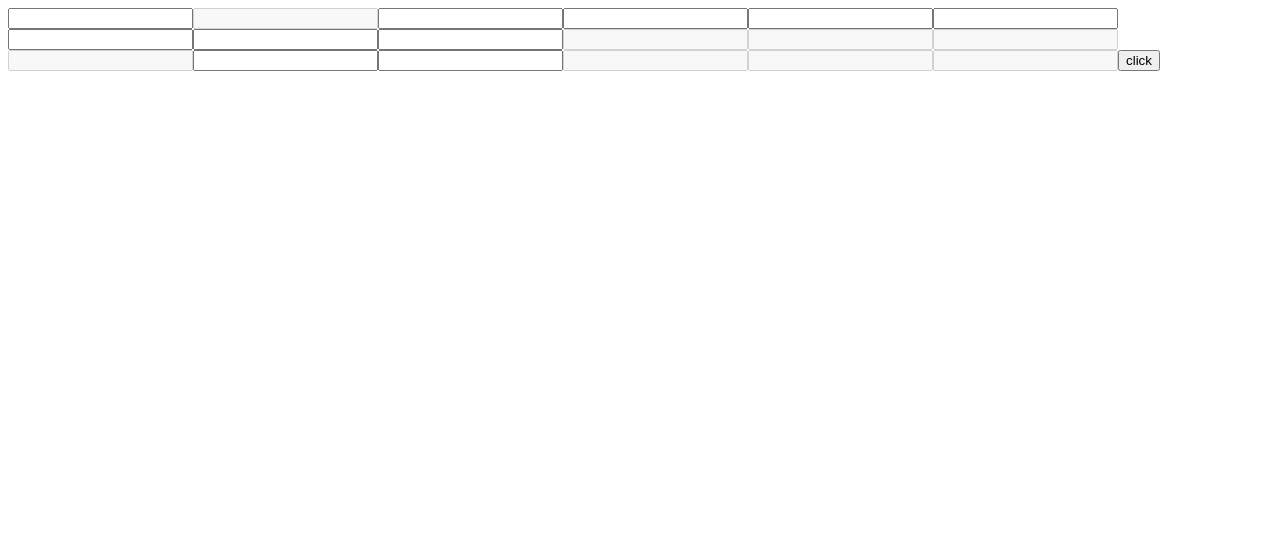
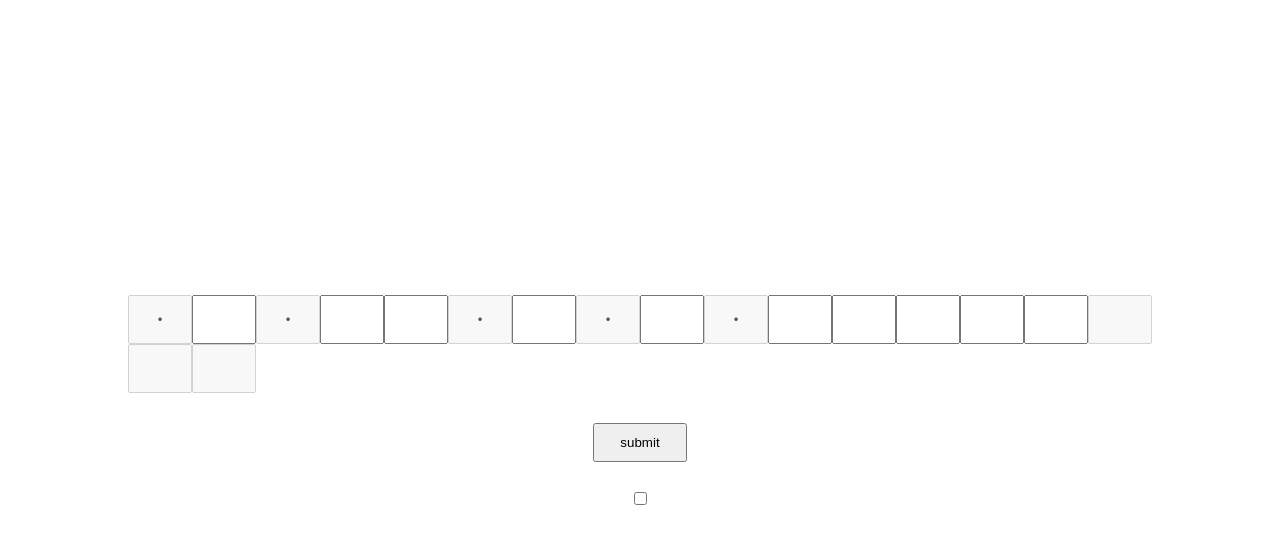
Before and after one commit to refixshow/password-input, a React (Create React App) app: page / in a window 1280 px wide. Shown: the top 544 px of the page. Built offline with nearby package versions, Linux system fonts and the light colour scheme.

Commit message:
2nd commit

```diff
--- /dev/null
+++ b/src/App.css
@@ -0,0 +1,28 @@
+* {
+  margin: 0;
+  padding: 0;
+}
+.container {
+  display: flex;
+  height: 100vh;
+  width: 80%;
+  margin: 0 auto;
+  justify-content: center;
+  align-items: center;
+}
+.container input[type="text"],
+.container input[type="password"] {
+  width: 30px;
+  padding: 15px;
+  text-align: center;
+}
+.container input[type="submit"] {
+  margin: 30px;
+  padding: 10px 25px;
+  cursor: pointer;
+}
+.container form {
+  display: flex;
+  flex-direction: column;
+  align-items: center;
+}
--- a/src/App.tsx
+++ b/src/App.tsx
@@ -1,15 +1,24 @@
-import React, { FC } from "react";
+import React, { FC, useState } from "react";
 import PasswordInput from "./PasswordInput";
 
 const App: FC = () => {
-  // IF PASSWORD IS STRONG
+  // PASSWORD IS STRONG
+  const [isPasswordCorrect, setIsPasswordCorrect] = useState<boolean>(false);
 
   const password: String = "StrongP@ssw0rd!";
+  // const password: String = "123";
   const onSucces: () => void = () => {
-    console.log("Password is correct!");
+    setIsPasswordCorrect(true);
   };
-
-  return <PasswordInput password={password} onSucces={onSucces} />;
+  return (
+    <div className="container">
+      {isPasswordCorrect ? (
+        <h2>Logged In!</h2>
+      ) : (
+        <PasswordInput password={password} onSucces={onSucces} />
+      )}
+    </div>
+  );
 };
 
 export default App;
--- a/src/PasswordInput.tsx
+++ b/src/PasswordInput.tsx
@@ -1,34 +1,41 @@
-import React, { useCallback, useState, useRef, FC } from "react";
-
-const disabledInputs: number[] = [];
+import React, { useCallback, useState, useRef, FC, useEffect } from "react";
 
 interface Props {
   password: String;
   onSucces: () => void;
 }
 
+const disabledInputs: number[] = [];
+
 const PasswordInput: FC<Props> = ({ password, onSucces }) => {
+  const [isPasswordVisible, togglePasswordVisibility] = useState<boolean>(
+    false
+  );
   const inputsRef: any = useRef([]);
   const [length] = useState(
     Math.floor(Math.random() * 5) + password.length + 2
   );
 
+  const fillDisabledInputs = useCallback(() => {
     for (let i: number = 0; i < length; i++) {
-    const randomNumb: number = Math.floor(Math.random() * password.length);
+      const randomNumber: number = Math.floor(Math.random() * password.length);
       if (
-      !disabledInputs.includes(randomNumb) &&
+        !disabledInputs.includes(randomNumber) &&
         disabledInputs.length < password.length / 3
       )
-      disabledInputs.push(randomNumb);
+        disabledInputs.push(randomNumber);
 
       if (i >= password.length) disabledInputs.push(i);
     }
+  }, [password, onSucces]);
+
+  fillDisabledInputs();
 
   const handleSubmitForm = useCallback(
     (e) => {
       e.preventDefault();
 
-      const isCharCorrect = (el: HTMLInputElement, idx: number) => {
+      const isCharCorrect = (el: HTMLInputElement, idx: number): boolean => {
         if (!el.disabled) {
           return el.value === password[idx];
         }
@@ -43,18 +50,32 @@ const PasswordInput: FC<Props> = ({ password, onSucces }) => {
 
   return (
     <form onSubmit={handleSubmitForm}>
-      {Array.from({ length }).map((_, idx) => (
+      <div>
+        {Array.from({ length }).map((_: any, idx: number) => (
           <input
+            autoFocus={idx === 0}
             key={idx}
-          type="text"
-          disabled={idx === disabledInputs.find((el) => el === idx)}
-          ref={(ref) => (inputsRef.current[idx] = ref)}
+            type={isPasswordVisible ? "text" : "password"}
+            disabled={idx === disabledInputs.find((el: number) => el === idx)}
+            ref={(ref: HTMLInputElement) => (inputsRef.current[idx] = ref)}
             minLength={1}
             maxLength={1}
             required
+            value={
+              idx === disabledInputs.find((el: number) => el === idx)
+                ? password[idx]
+                : undefined
+            }
           />
         ))}
-      <input type="submit" value="click" />
+      </div>
+      <input type="submit" value="submit" />
+      <input
+        type="checkbox"
+        onChange={() => {
+          togglePasswordVisibility(!isPasswordVisible);
+        }}
+      />
     </form>
   );
 };
--- a/src/index.tsx
+++ b/src/index.tsx
@@ -1,5 +1,6 @@
 import React from "react";
-import ReactDOM, { render } from "react-dom";
+import { render } from "react-dom";
 import App from "./App";
+import "./App.css";
 
 render(<App />, document.getElementById("root"));
```
Also changed, not shown: 1 other file (tests, documents, lock files or other folders). Lines whose indentation alone changed are shown as unchanged.
